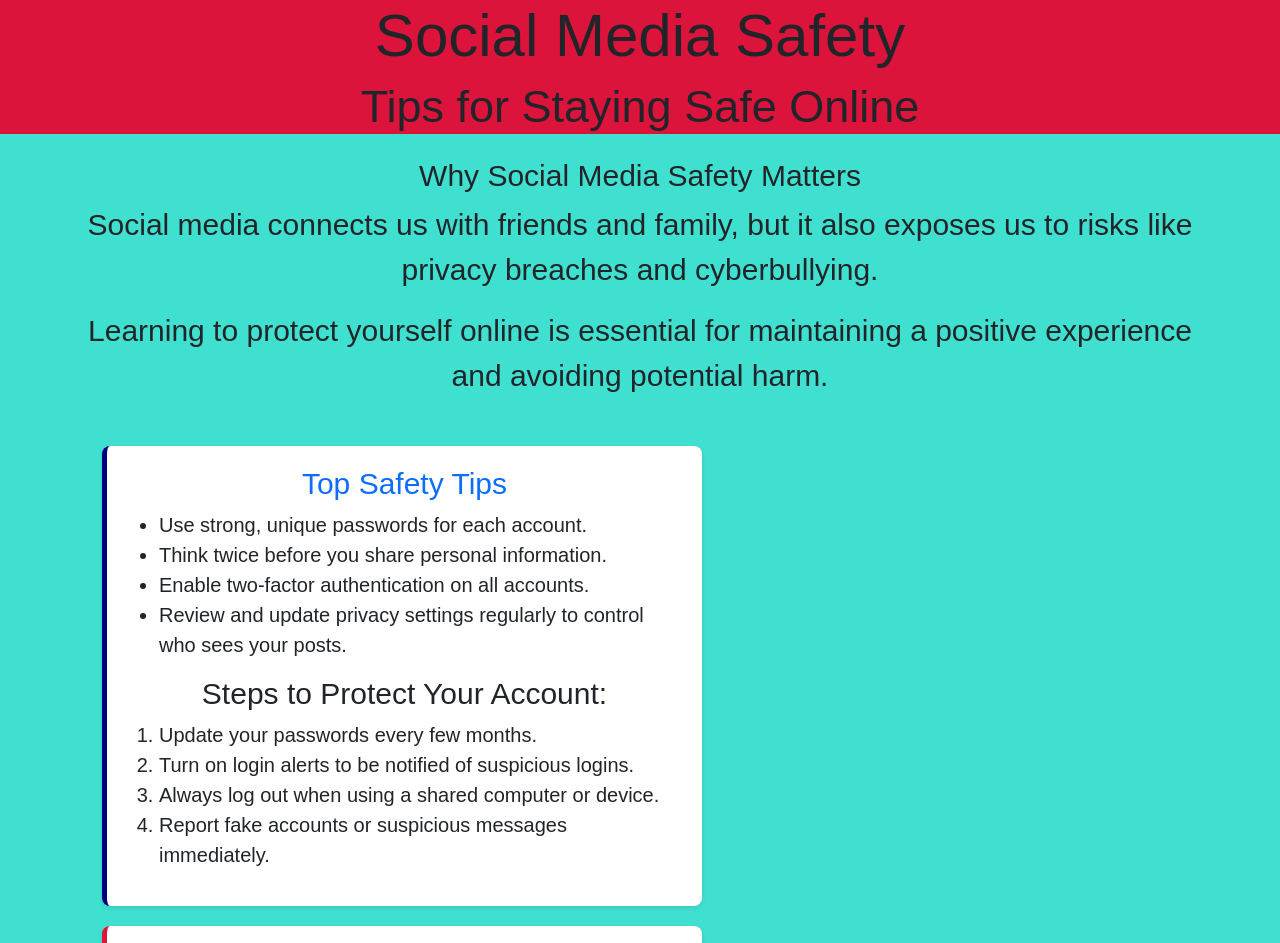
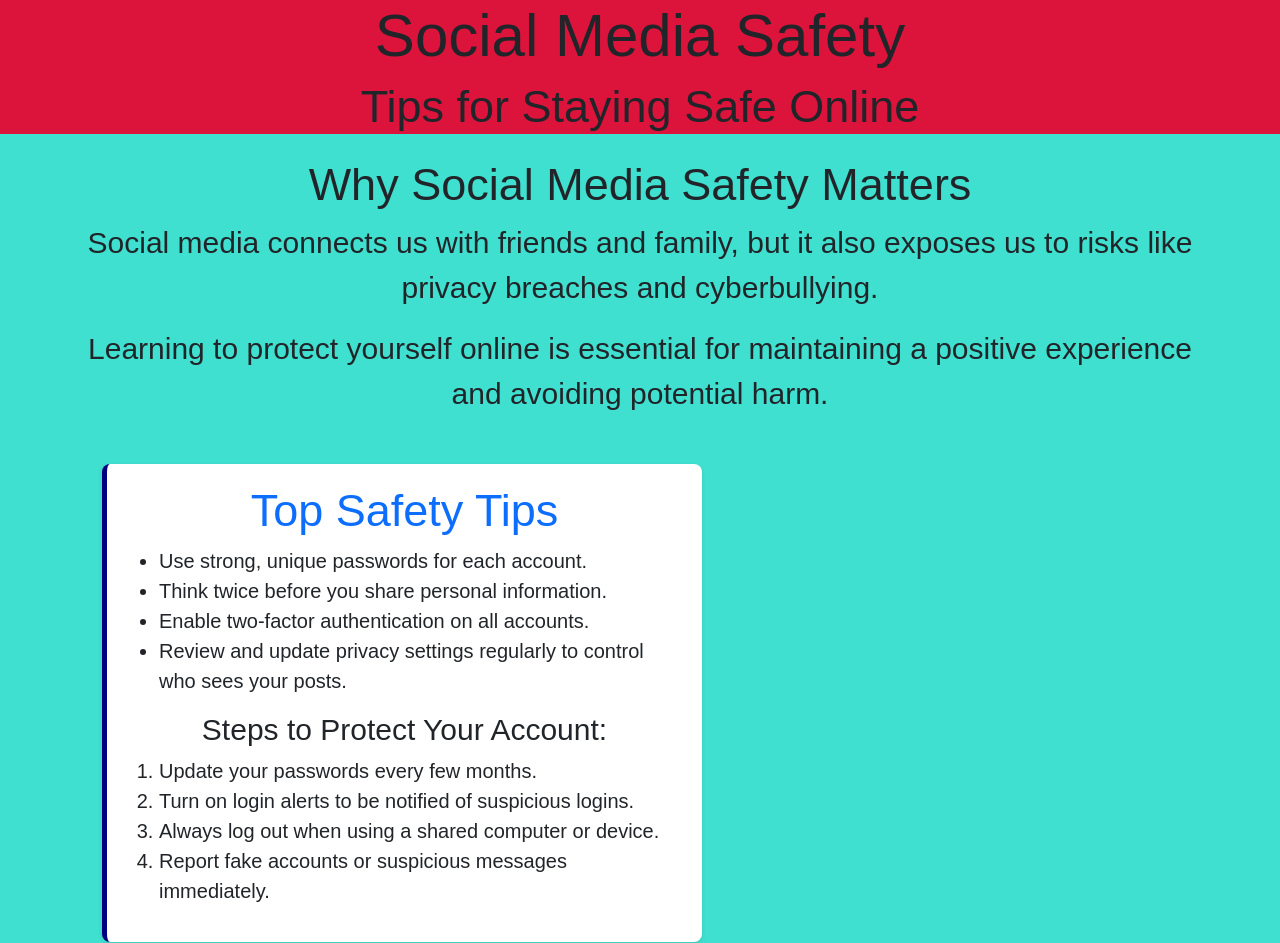
Before and after one commit to MikeE1017/Social.Media.Safety, a plain HTML site: page index.html in a window 1280 px wide. Shown: the top 943 px of the page. Drawn offline with nearby package versions, Linux system fonts and the light colour scheme.

Commit message:
font size

```diff
--- a/CSS/style.css
+++ b/CSS/style.css
@@ -9,12 +9,12 @@ h1 {
 
 }
 
-h2 {
+h2, h3, h4 {
     font-size: 45px;
     text-align: center;
 }
 
-h3, h4, h5, h6, p, a {
+h5, h6, p, a {
     font-size: 30px;
     text-align: center;
 }
```
